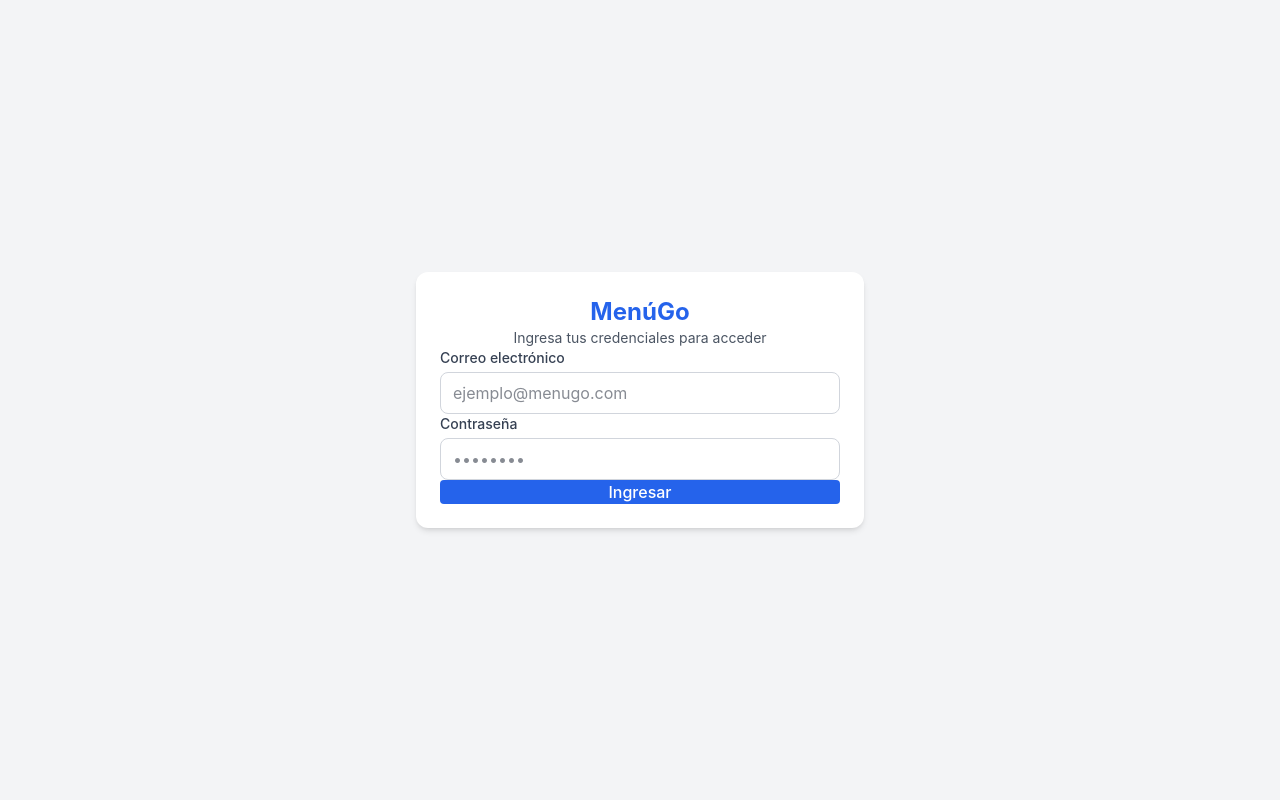
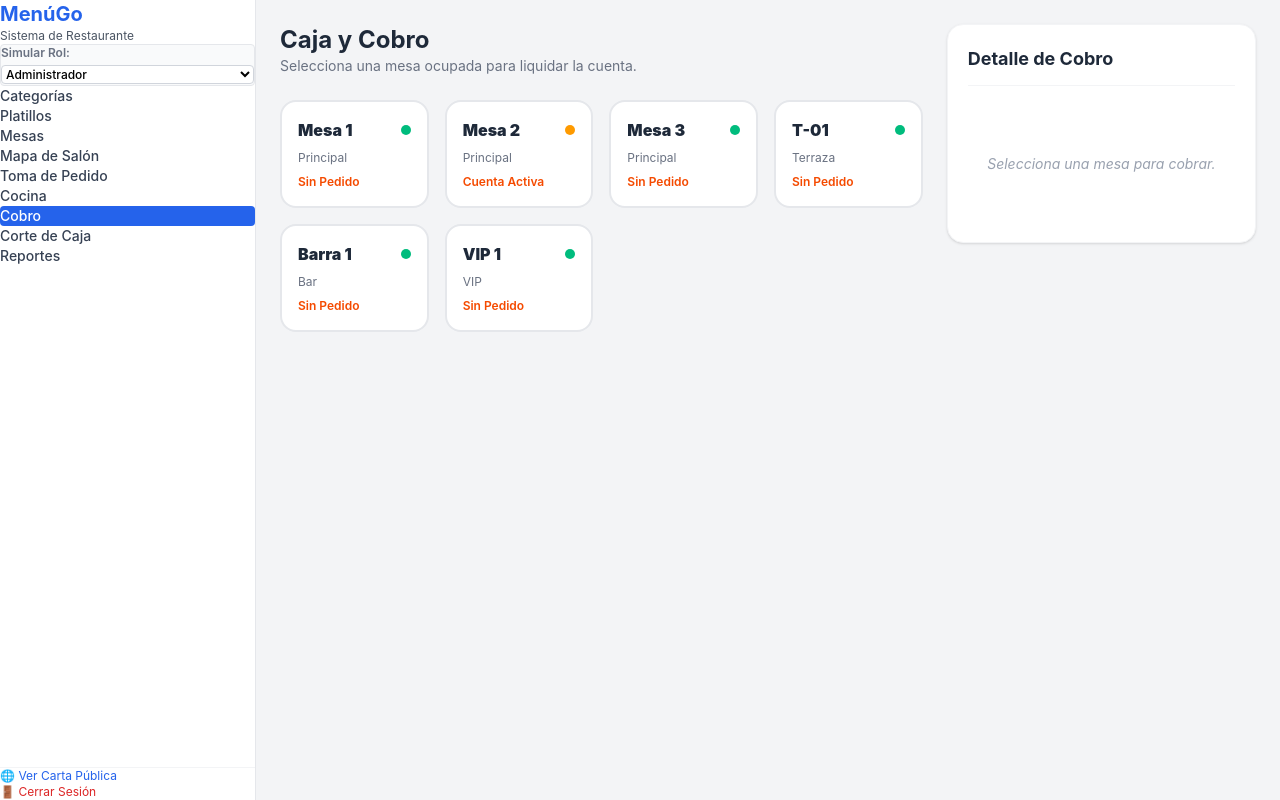
Before and after one commit to joseagreda-catolica/menugo, a React app in the folder web/: page /cobro in a window 1280 px wide. Before the commit this address led to /login. Built offline with nearby package versions, Linux system fonts and the light colour scheme; the HTML template or start-up script is replaced by a standard one.

Commit message:
feat: implementar modulo de cobro y caja (solo efectivo)

```diff
--- a/web/src/App.jsx
+++ b/web/src/App.jsx
@@ -20,6 +20,7 @@ import MesasAdmin from '@/pages/MesasAdmin'
 import TomaPedidos from "@/pages/TomaPedidos.jsx";
 
 
+
 export default function App() {
   return (
     <AuthProvider>
@@ -37,6 +38,7 @@ export default function App() {
             <Route path="/mesas" element={<MesasAdmin />} />
             <Route path="/pedidos" element={<TomaPedidos />} />
             <Route path="/cocina" element={<Cocina />} />
+            <Route path="/cobro" element={<Cobro />} />
 
 
 
--- a/web/src/pages/Cobro.jsx
+++ b/web/src/pages/Cobro.jsx
@@ -1,3 +1,172 @@
+import { useState } from 'react'
+import { MOCK_MESAS } from '@/Services/mesasService'
+import { MOCK_PEDIDOS_INICIALES } from '@/Services/pedidosService'
+
 export default function Cobro() {
-  return <div className="p-xl"><h1 className="text-xl font-bold">Cobro y Facturación</h1></div>
+  const [mesas, setMesas] = useState(MOCK_MESAS)
+  const [pedidos, setPedidos] = useState(MOCK_PEDIDOS_INICIALES)
+  const [mesaSeleccionada, setMesaSeleccionada] = useState(null)
+
+  // Opciones de Pago
+  const [propinaPorcentaje, setPropinaPorcentaje] = useState(10)
+  const [montoRecibido, setMontoRecibido] = useState('')
+
+  // Buscar el pedido de la mesa seleccionada
+  const pedidoActual = mesaSeleccionada
+    ? pedidos.find(p => p.mesaId === mesaSeleccionada.id && p.estado !== 'pagado')
+    : null
+
+  const subtotal = pedidoActual ? pedidoActual.total : 0
+  const propina = (subtotal * propinaPorcentaje) / 100
+  const totalCobrar = subtotal + propina
+  const cambio = parseFloat(montoRecibido || 0) - totalCobrar
+
+  const handleProcesarPago = () => {
+    if (!pedidoActual) return
+
+    // 1. Marcar pedido como pagado
+    setPedidos(prev =>
+      prev.map(p => p.id === pedidoActual.id ? { ...p, estado: 'pagado' } : p)
+    )
+
+    // 2. Liberar la mesa
+    setMesas(prev =>
+      prev.map(m => m.id === mesaSeleccionada.id ? { ...m, estado: 'libre' } : m)
+    )
+
+    alert(`✅ Pago en efectivo procesado exitosamente para ${mesaSeleccionada.numero}. Mesa liberada.`)
+    setMesaSeleccionada(null)
+    setMontoRecibido('')
+  }
+
+  return (
+    <div className="p-6 max-w-7xl mx-auto grid grid-cols-1 lg:grid-cols-3 gap-6">
+      {/* Columna Izquierda: Selección de Mesa */}
+      <div className="lg:col-span-2 space-y-6">
+        <div>
+          <h1 className="text-2xl font-bold text-gray-800">Caja y Cobro</h1>
+          <p className="text-gray-500 text-sm">Selecciona una mesa ocupada para liquidar la cuenta.</p>
+        </div>
+
+        <div className="grid grid-cols-2 sm:grid-cols-3 md:grid-cols-4 gap-4">
+          {mesas.map((mesa) => {
+            const tienePedido = pedidos.some(p => p.mesaId === mesa.id && p.estado !== 'pagado')
+            const isSelected = mesaSeleccionada?.id === mesa.id
+
+            return (
+              <button
+                key={mesa.id}
+                onClick={() => setMesaSeleccionada(mesa)}
+                className={`p-4 rounded-2xl border-2 text-left transition-all ${
+                  isSelected
+                    ? 'border-orange-500 bg-orange-50/50 shadow-md scale-102'
+                    : 'border-gray-200 bg-white hover:border-gray-300'
+                }`}
+              >
+                <div className="flex justify-between items-center mb-2">
+                  <span className="font-black text-gray-800">{mesa.numero}</span>
+                  <span className={`w-2.5 h-2.5 rounded-full ${tienePedido ? 'bg-amber-500' : 'bg-emerald-500'}`} />
+                </div>
+                <span className="text-xs text-gray-500 block">{mesa.seccion}</span>
+                <span className="text-xs font-semibold text-orange-600 mt-2 block">
+                  {tienePedido ? 'Cuenta Activa' : 'Sin Pedido'}
+                </span>
+              </button>
+            )
+          })}
+        </div>
+      </div>
+
+      {/* Columna Derecha: Resumen de Ticket y Pago */}
+      <div className="lg:col-span-1">
+        <div className="bg-white rounded-2xl shadow-sm border border-gray-100 p-5 space-y-5 sticky top-6">
+          <h2 className="font-bold text-gray-800 text-lg border-b border-gray-100 pb-3">
+            {mesaSeleccionada ? `Resumen - ${mesaSeleccionada.numero}` : 'Detalle de Cobro'}
+          </h2>
+
+          {!pedidoActual ? (
+            <div className="py-12 text-center text-gray-400 text-sm italic">
+              {mesaSeleccionada ? 'Esta mesa no tiene consumos pendientes.' : 'Selecciona una mesa para cobrar.'}
+            </div>
+          ) : (
+            <>
+              {/* Items consumidos */}
+              <div className="space-y-2 max-h-48 overflow-y-auto pr-1">
+                {pedidoActual.items.map((item, idx) => (
+                  <div key={idx} className="flex justify-between text-xs">
+                    <span className="text-gray-700"><strong>{item.cantidad}x</strong> {item.nombre}</span>
+                    <span className="font-bold text-gray-800">${(item.precio * item.cantidad).toFixed(2)}</span>
+                  </div>
+                ))}
+              </div>
+
+              {/* Propina */}
+              <div className="border-t border-gray-100 pt-3">
+                <label className="block text-xs font-semibold text-gray-600 mb-2">Propina Sugerida</label>
+                <div className="grid grid-cols-4 gap-2">
+                  {[0, 10, 15, 20].map((pct) => (
+                    <button
+                      key={pct}
+                      onClick={() => setPropinaPorcentaje(pct)}
+                      className={`py-1 rounded-lg text-xs font-bold transition-colors ${
+                        propinaPorcentaje === pct
+                          ? 'bg-orange-500 text-white'
+                          : 'bg-gray-100 text-gray-600 hover:bg-gray-200'
+                      }`}
+                    >
+                      {pct}%
+                    </button>
+                  ))}
+                </div>
+              </div>
+
+              {/* Campo Recibido en Efectivo */}
+              <div>
+                <label className="block text-xs font-semibold text-gray-600 mb-1">Monto Recibido en Efectivo ($)</label>
+                <input
+                  type="number"
+                  step="0.01"
+                  value={montoRecibido}
+                  onChange={(e) => setMontoRecibido(e.target.value)}
+                  placeholder={totalCobrar.toFixed(2)}
+                  className="w-full px-3 py-2 border border-gray-300 rounded-lg text-sm focus:outline-none focus:ring-2 focus:ring-orange-500"
+                />
+              </div>
+
+              {/* Desglose Totales */}
+              <div className="border-t border-gray-100 pt-3 space-y-1.5 text-xs">
+                <div className="flex justify-between text-gray-500">
+                  <span>Subtotal</span>
+                  <span>${subtotal.toFixed(2)}</span>
+                </div>
+                <div className="flex justify-between text-gray-500">
+                  <span>Propina ({propinaPorcentaje}%)</span>
+                  <span>${propina.toFixed(2)}</span>
+                </div>
+                <div className="flex justify-between text-base font-bold text-gray-800 pt-1 border-t border-gray-100">
+                  <span>Total a Pagar</span>
+                  <span className="text-orange-600">${totalCobrar.toFixed(2)}</span>
+                </div>
+
+                {montoRecibido && (
+                  <div className="flex justify-between text-sm font-bold text-emerald-600 pt-1">
+                    <span>Cambio / Vuelto</span>
+                    <span>${cambio >= 0 ? cambio.toFixed(2) : '0.00'}</span>
+                  </div>
+                )}
+              </div>
+
+              <button
+                onClick={handleProcesarPago}
+                disabled={!montoRecibido || cambio < 0}
+                className="w-full py-3 bg-emerald-600 hover:bg-emerald-700 disabled:bg-gray-300 text-white font-bold rounded-xl shadow-sm transition-colors text-sm cursor-pointer disabled:cursor-not-allowed"
+              >
+                Procesar Pago en Efectivo 💵
+              </button>
+            </>
+          )}
+        </div>
+      </div>
+    </div>
+  )
 }
```
